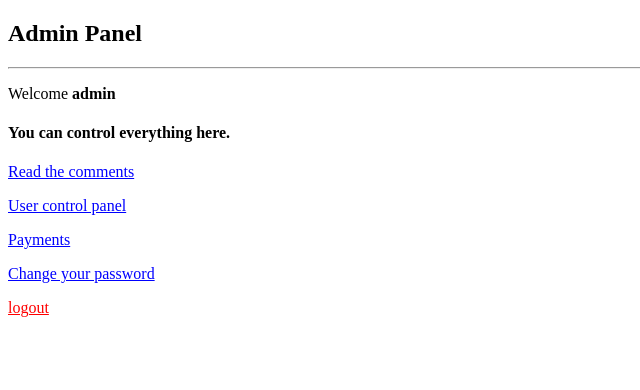
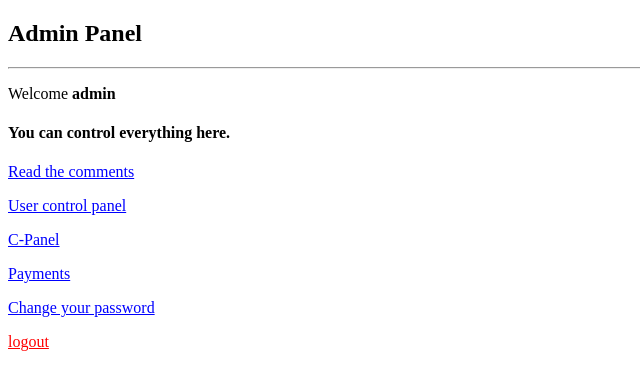
Before and after one commit to nhmanas/compigui, a PHP site: page /admin.php in a window 1280 px wide. Shown: the top 390 px of the page, without its empty margins (0-640 px from the left). Run offline with PHP 8.4, Linux system fonts and the light colour scheme; a user stored in the database is signed in.

Commit message:
Admin paneline ftp ayarları için link eklendi

```diff
--- a/panel/admin.php
+++ b/panel/admin.php
@@ -45,6 +45,7 @@
 			<h4>You can control everything here.</h4>
 			<p> <a href="comments.php" style="color: blue;">Read the comments</a> </p>
 			<p> <a href="usercontrolpanel.php" style="color: blue;">User control panel</a> </p>
+			<p> <a href="https://cpanel.epizy.com/" style="color: blue;" target="_blank">C-Panel</a> </p>
 			<p> <a href="payments.php" style="color: blue;">Payments</a> </p>
 			<p> <a href="changepass2.php" style="color: blue;">Change your password</a> </p>
 			<p> <a href="admin.php?logout='1'" style="color: red;">logout</a> </p>
```
